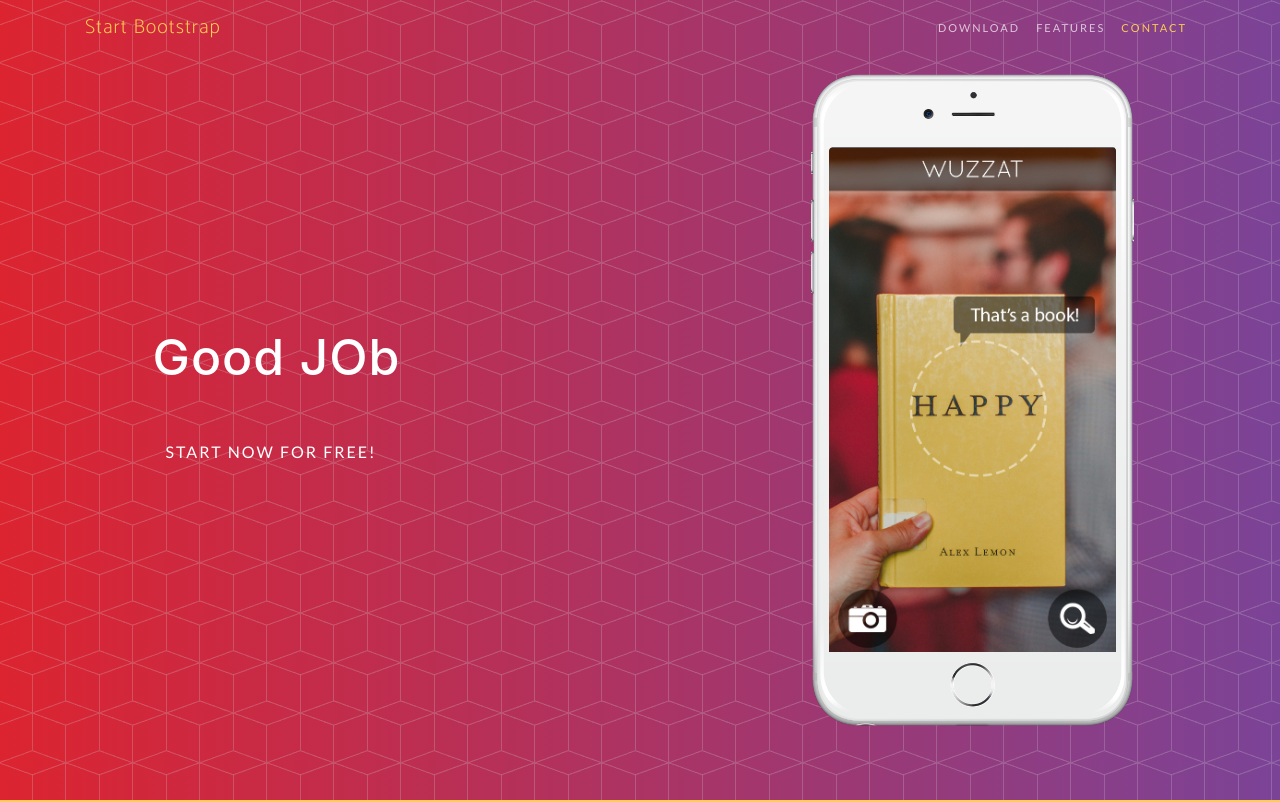
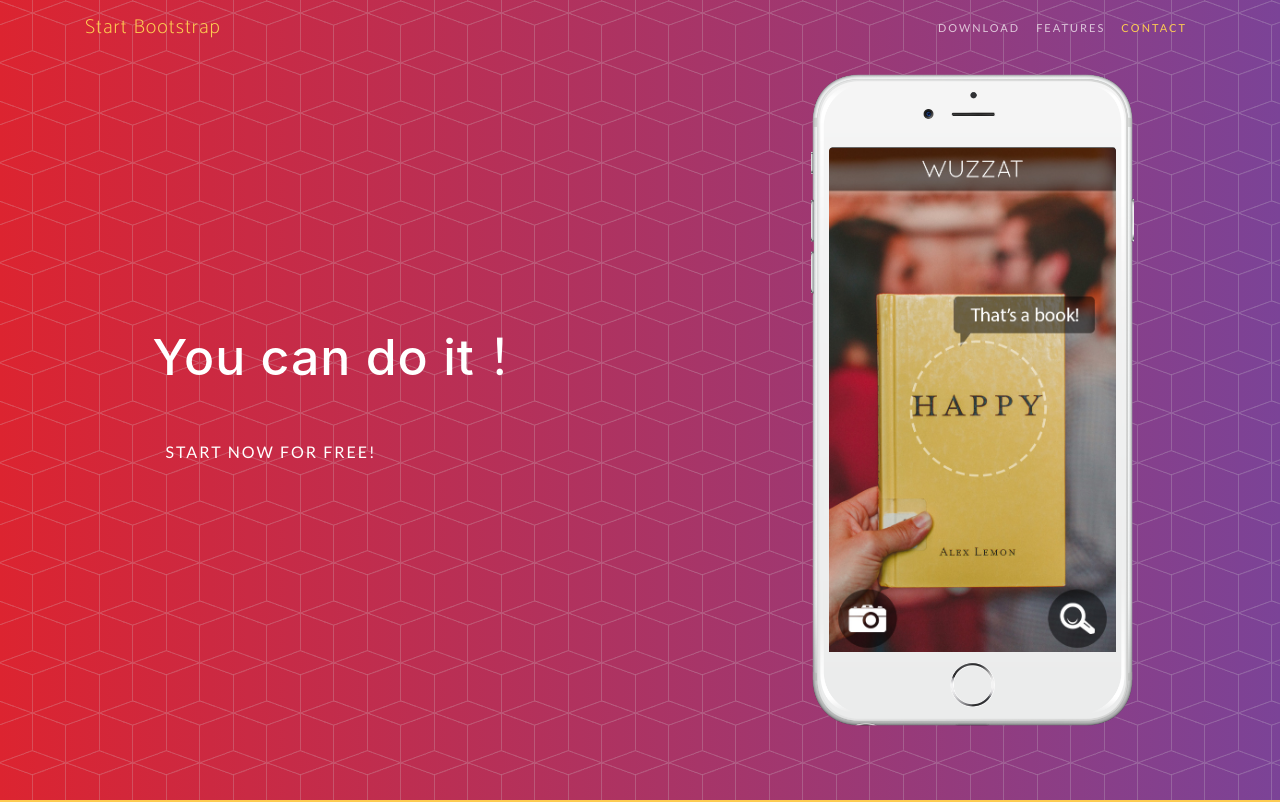
Before and after one commit to Klailai/test-lailai, a website with bundled scripts: page index.html in a window 1280 px wide. Shown: the top 802 px of the page. Built offline with nearby package versions, Linux system fonts and the light colour scheme; a web font is replaced by a local one.

Commit message:
第三版

```diff
--- a/index.html
+++ b/index.html
@@ -59,7 +59,7 @@
         <div class="row h-100">
           <div class="col-lg-7 my-auto">
             <div class="header-content mx-auto">
-              <h1 class="mb-5">Good JOb</h1>
+              <h1 class="mb-5">You can do it！</h1>
               <a href="#download" class="btn btn-outline btn-xl js-scroll-trigger">Start Now for Free!</a>
             </div>
           </div>
```
